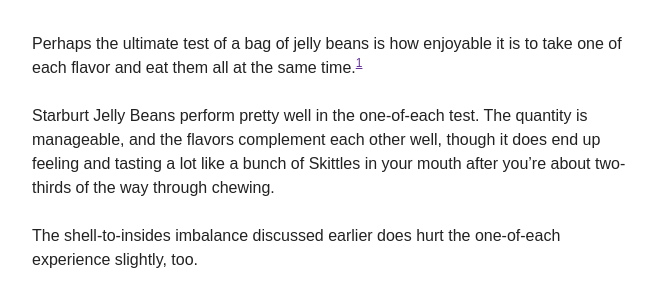
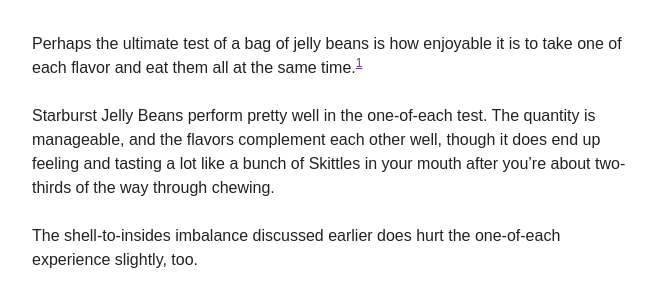
Before and after one commit to Scotchester/jellybeans, a Jekyll site: the page built from _posts/2016-03-27-starburst-jelly-beans.md, in a window 1280 px wide and 900 px high, scrolled down 2888 px. Shown: the part 153-452 px from the top of the window, without its empty margins (470-1126 px from the left). Built offline with Jekyll 4.4.1, drawn with Linux system fonts in a browser that asks for light colours; emoji names are drawn with the system emoji font; some of the changed text lies outside the part shown.

Commit message:
Fix typos

```diff
--- a/_posts/2016-03-27-starburst-jelly-beans.md
+++ b/_posts/2016-03-27-starburst-jelly-beans.md
@@ -124,7 +124,7 @@
 Perhaps the ultimate test of a bag of jelly beans is how enjoyable it is
 to take one of each flavor and eat them all at the same time.[^1]
 
-Starburt Jelly Beans perform pretty well in the one-of-each test.
+Starburst Jelly Beans perform pretty well in the one-of-each test.
 The quantity is manageable, and the flavors complement each other well,
 though it does end up feeling and tasting a lot like a bunch of Skittles
 in your mouth after you're about two-thirds of the way through chewing.
```
Also changed, not shown: other parts of _posts/2016-03-27-starburst-jelly-beans.md (+1 -1 lines).
